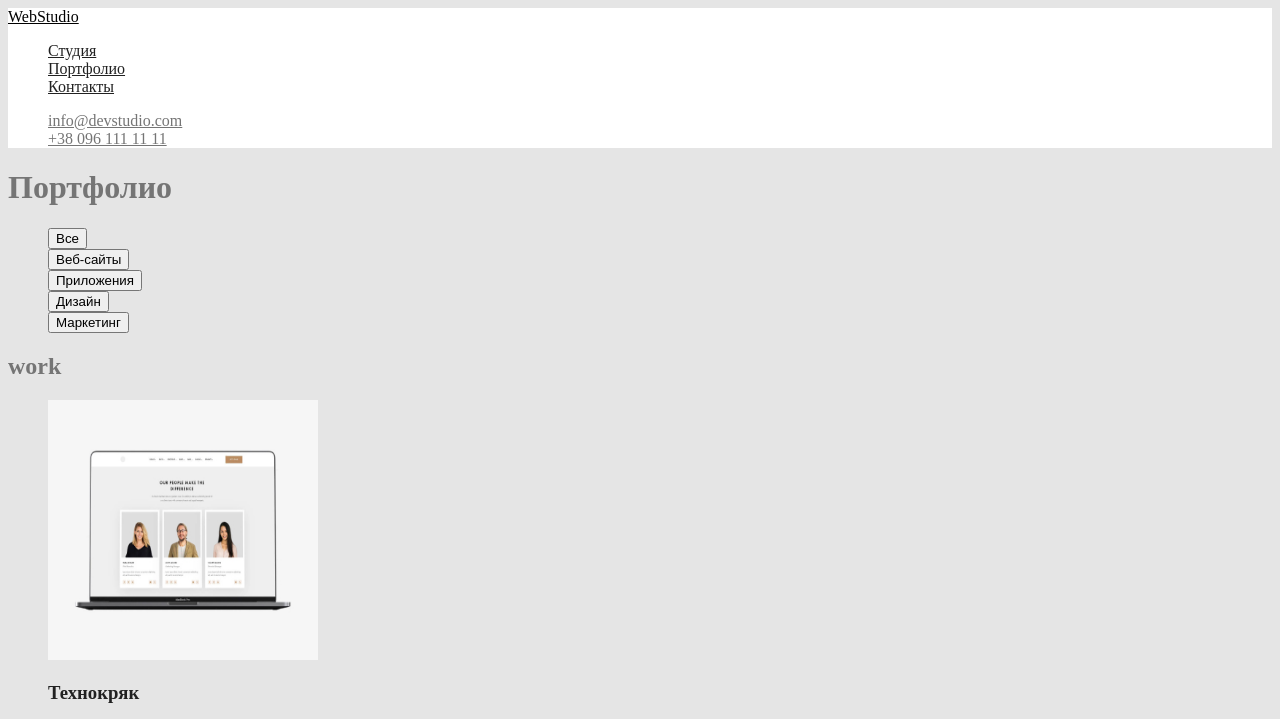
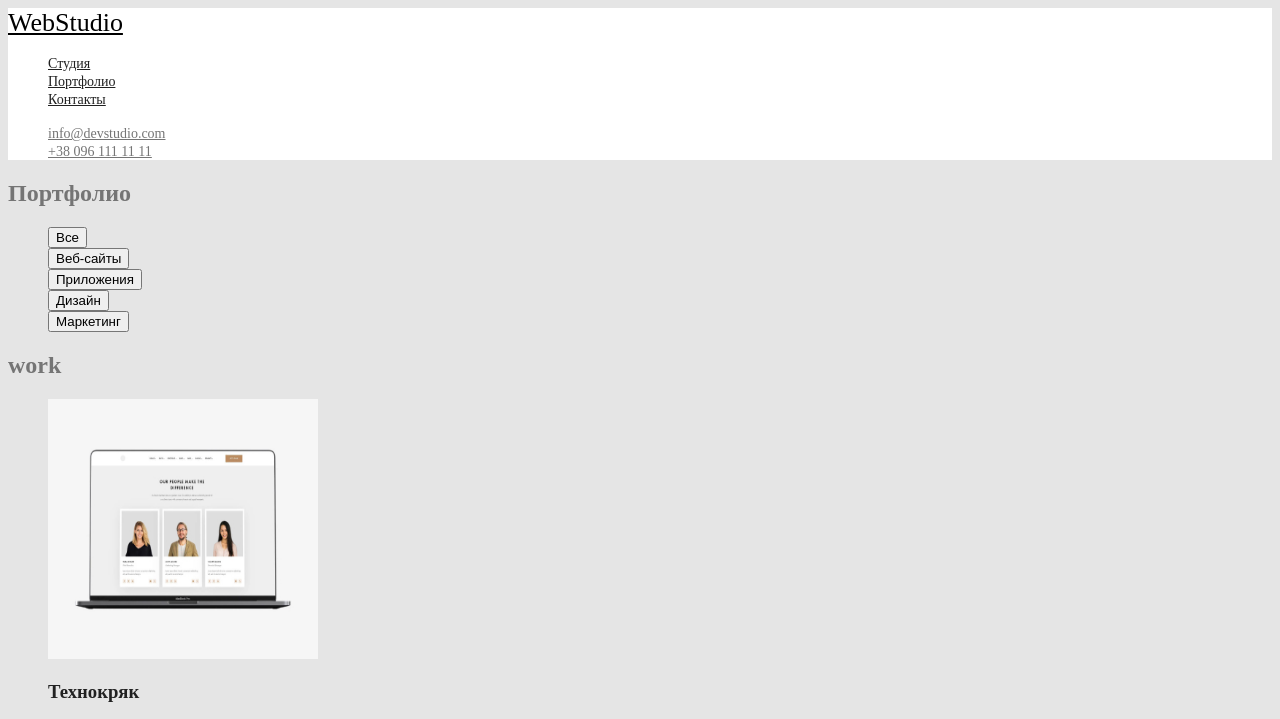
Before and after one commit to borinskij/goit-markup-hw-02, a plain HTML site: page portfolio.html in a window 1280 px wide. Shown: the top 719 px of the page. Drawn offline with Linux system fonts and the light colour scheme.

Commit message:
размер текста

```diff
--- a/css/styles.css
+++ b/css/styles.css
@@ -45,11 +45,13 @@ ul{
 /* логотип */
 .logo{
     color: #000000;
+    font-size: 26px;
 }
 
 /* навигация */
 .site-nav a {
     color: var(--title-text-color);
+    font-size: 14px;
 }
 .site-nav a:hover,
 .site-nav a:focus {
@@ -58,6 +60,7 @@ ul{
 /* контакты */
 .contacts a {
     color: var(--primary-text-color);
+    font-size: 14px;
 }
 .contacts a:hover,
 .contacts a:focus {
@@ -67,6 +70,9 @@ ul{
 /* body */
 .section-title{
 color: var(--title-text-color);
+}
+.section-text{
+
 }
 
 /* hero */
--- a/portfolio.html
+++ b/portfolio.html
@@ -31,10 +31,10 @@
     </header>
 
     <!--body-->
-    <h1>Портфолио</h1>
-        <!-- категории -->
+
 
        <section>
+         <h1>Портфолио</h1>
         <ul>
             <li> <button type="button">Все</button></li>
             <li> <button type="button">Веб-сайты</button></li>
@@ -44,17 +44,18 @@
         </ul>
         </section>
 
-    <h2>work</h2>
+
 
         <section>
+            <h2>work</h2>
             <ul>
                 <li>
                     <img src="./image/8.jpg" alt="Технокряк" width="270" height="260">
                     <p>
-                    <h3 class="section-title">Технокряк</h3>
+                        <h3 class="section-title">Технокряк</h3>
                     </p>
                     <p class="section-text">
-                    Веб-сайт
+                        Веб-сайт
                     </p>
                 </li>
                 <li>
```
